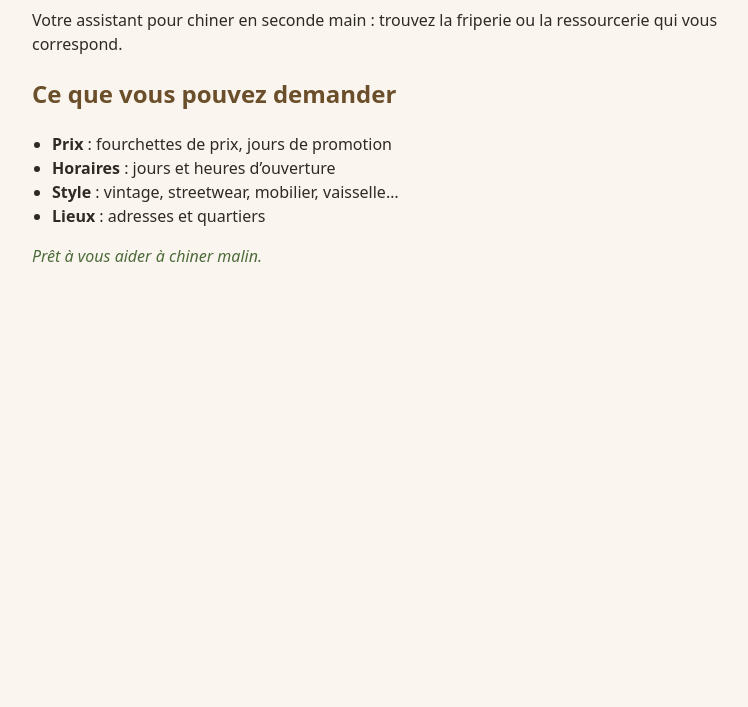
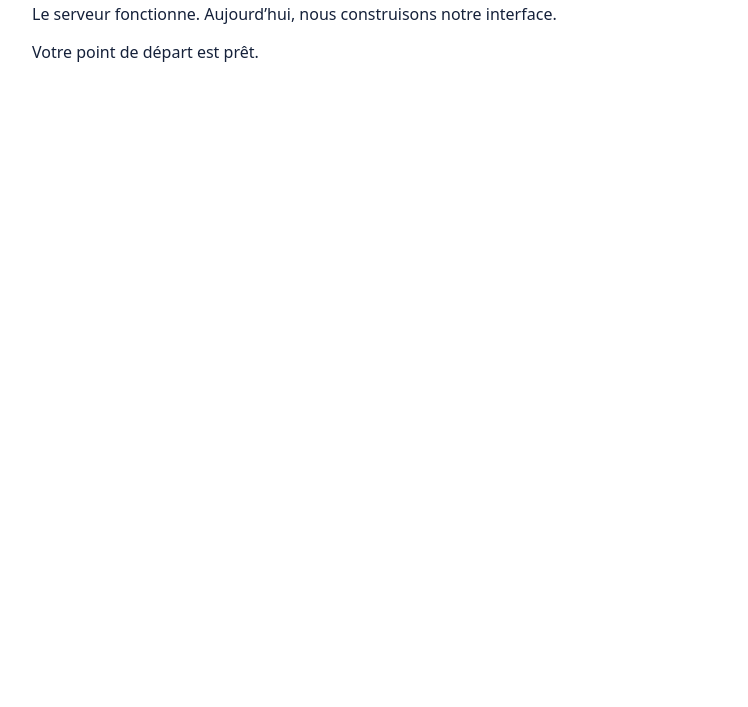
Before and after one commit to delrone91/B-07-Friperie-ressourcerie, a website: page atelier/public/index.html in a window 1280 px wide. Shown: the part 93-800 px from the top of the page, without its empty margins (224-972 px from the left). Drawn offline with Linux system fonts and the light colour scheme.

Commit message:
fix atelier

```diff
--- a/atelier/public/index.html
+++ b/atelier/public/index.html
@@ -3,22 +3,13 @@
 <head>
   <meta charset="utf-8">
   <meta name="viewport" content="width=device-width, initial-scale=1">
-  <title>Cap Web — friperies et ressourceries</title>
+  <title>Cap Web — départ</title>
   <link rel="stylesheet" href="./styles.css">
 </head>
 <body>
   <main>
     <h1>Cap Web</h1>
-    <p>Votre assistant pour chiner en seconde main : trouvez la friperie ou la ressourcerie qui vous correspond.</p>
-    <section aria-labelledby="titre-infos">
-      <h2 id="titre-infos">Ce que vous pouvez demander</h2>
-      <ul>
-        <li><strong>Prix</strong> : fourchettes de prix, jours de promotion</li>
-        <li><strong>Horaires</strong> : jours et heures d’ouverture</li>
-        <li><strong>Style</strong> : vintage, streetwear, mobilier, vaisselle…</li>
-        <li><strong>Lieux</strong> : adresses et quartiers</li>
-      </ul>
-    </section>
+    <p>Le serveur fonctionne. Aujourd’hui, nous construisons notre interface.</p>
     <p id="status" role="status"></p>
   </main>
   <script type="module" src="./js/app.js"></script>
--- a/atelier/public/js/app.js
+++ b/atelier/public/js/app.js
@@ -1 +1 @@
-document.querySelector('#status').textContent = 'Prêt à vous aider à chiner malin.';
+document.querySelector('#status').textContent = 'Votre point de départ est prêt.';
--- a/atelier/public/styles.css
+++ b/atelier/public/styles.css
@@ -1,5 +1,2 @@
-body { font-family: system-ui, sans-serif; margin: 2rem; color: #2f2a24; background: #faf6ef; line-height: 1.5; }
+body { font-family: system-ui, sans-serif; margin: 2rem; color: #15213a; background: white; }
 main { max-width: 48rem; margin-inline: auto; }
-h1, h2 { color: #6b4f2a; }
-ul { padding-left: 1.25rem; }
-#status { font-style: italic; color: #4d6b3a; }
```
